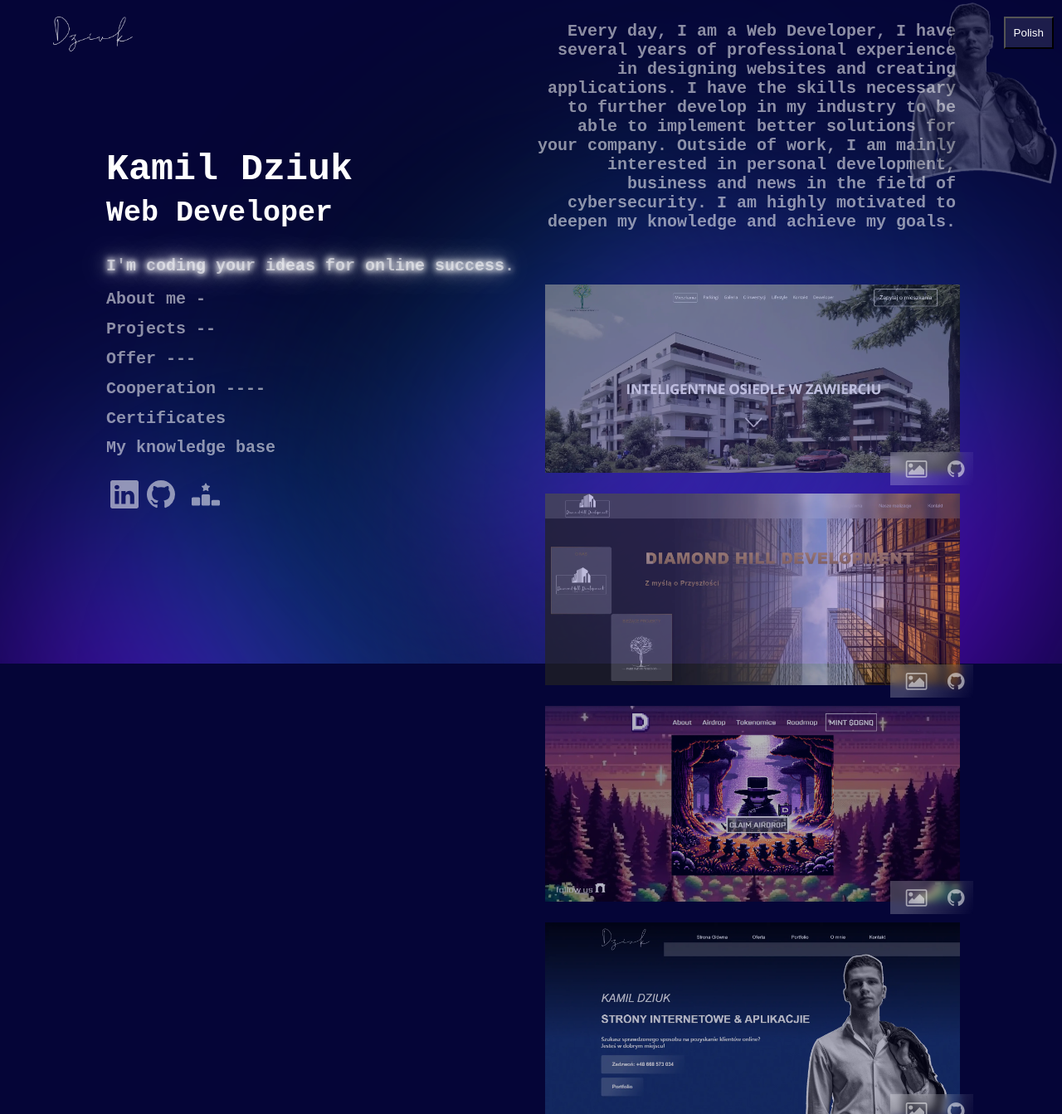
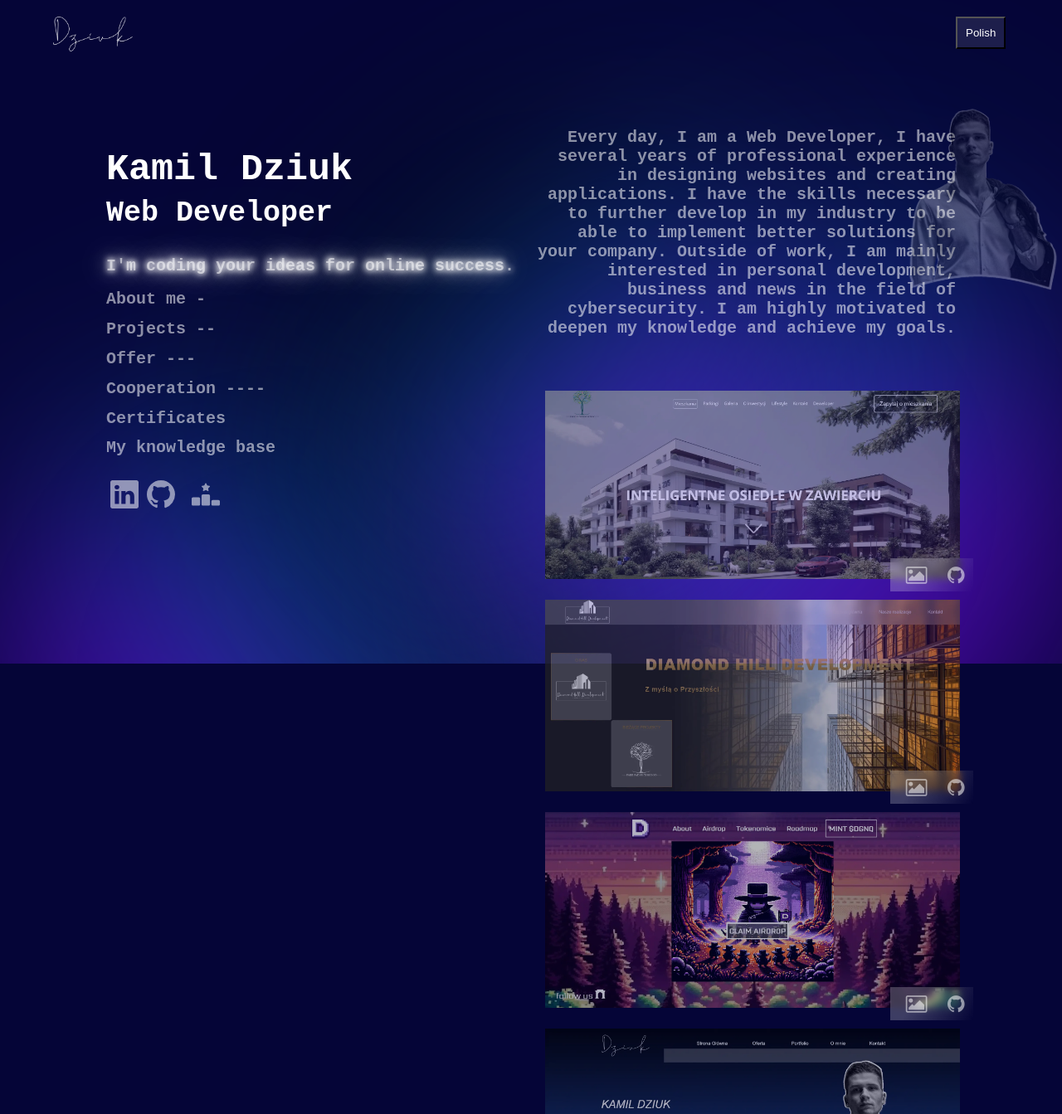
Before and after one commit to KamilDziuk/kamildziuk.github.io, a PHP site: page / in a window 1280 px wide. Shown: the top 1343 px of the page at 83% size. Run offline with PHP 8.4, Linux system fonts and the light colour scheme.

Commit message:
Lowering the text about me (css). Changing the path of the My knowledge base button to the target one.

```diff
--- a/css/style.css
+++ b/css/style.css
@@ -200,13 +200,13 @@ margin-top: -5.5%;
     width: 40%;
     text-align: right;
 margin-bottom: 54px;
-
+margin-top: 10% ;
 
 
 }
 
 /* Offer section */
-#offer {
+#offer{
     position: relative;
     left: 50%;
     width: 40%;
@@ -289,6 +289,8 @@ margin-bottom: 54px;
 /* about me section end */
 
 /* icon start */
+
+
 .fa-github {
     position: absolute;
     top: 20%;
--- a/css/translator.css
+++ b/css/translator.css
@@ -6,7 +6,7 @@
   position: absolute;
 
 top: 20px;
-left: 94.5%;
+left: 90%;
 padding: 10px;
 color: #fff;
     background-color: rgba(255, 255, 255, 0.097);
--- a/index.html
+++ b/index.html
@@ -45,7 +45,7 @@
     <a id="colorText" href="#offerPosition"><h3   class="offerPosition"></h3></a>
     <a id="colorText" href="#cooperationPosition"><h3  class="cooperationPosition"></h3></a>
     <a id="colorText" href="/image/certificates.pdf"><h3  class="certificatesMenu"></h3></a>
-    <a id="colorText" href="https://server750436.nazwa.pl/questionsApp/"><h3  class="baseTextMenu"></h3></a>
+    <a id="colorText" href="https://www.kamildziuk.pl/questionsApp/myKnowledgeBase.php"><h3  class="baseTextMenu"></h3></a>
 
   </div>
 </div>
@@ -67,7 +67,7 @@
   <a href="#offerPosition"><h3  id="offerTextHover"  class="offerText"></h3></a>
   <a href="#cooperationPosition"><h3  id="cooperationTextHover"  class="cooperationText"></h3></a>
   <a href="/image/certificates.pdf"><h3 class="certificatesText"></h3></a>
-  <a href="https://server750436.nazwa.pl/questionsApp/"><h3 class="baseText"></h3></a>
+  <a href="https://www.kamildziuk.pl/questionsApp/myKnowledgeBase.php"><h3 class="baseText"></h3></a>
 
 </div>
 <br>
--- a/js/translator.js
+++ b/js/translator.js
@@ -1,4 +1,3 @@
-
 
 
 let cooperation = document.querySelector('#cooperation');
```
